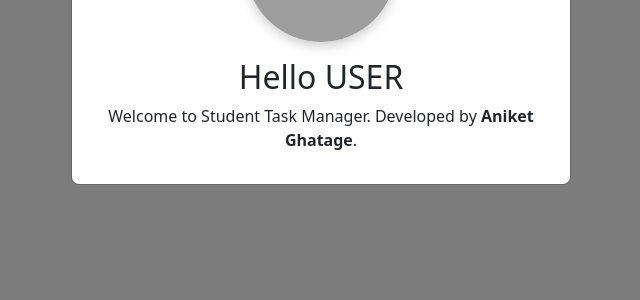
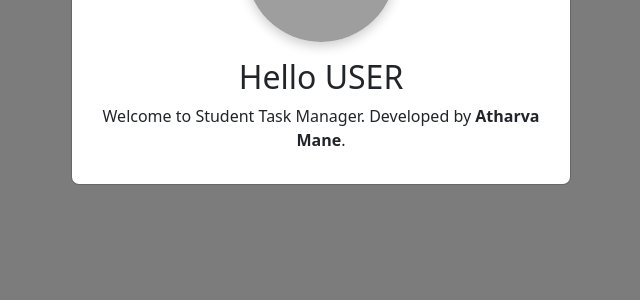
Before and after one commit to atharvamane707-cmd/student_task_manager, a Flask app: page /login in a window 1280 px wide. Shown: the part 394-694 px from the top of the page, without its empty margins (319-959 px from the left). Run offline with Flask 3, Linux system fonts and the light colour scheme; grey boxes are pictures that could not be loaded.

Commit message:
Initial Commit

```diff
--- a/templates/login.html
+++ b/templates/login.html
@@ -47,7 +47,7 @@
 
                 <p>
                     Welcome to Student Task Manager.
-                    Developed by <strong>Aniket Ghatage</strong>.
+                    Developed by <strong>Atharva Mane</strong>.
                 </p>
 
             </div>
```
